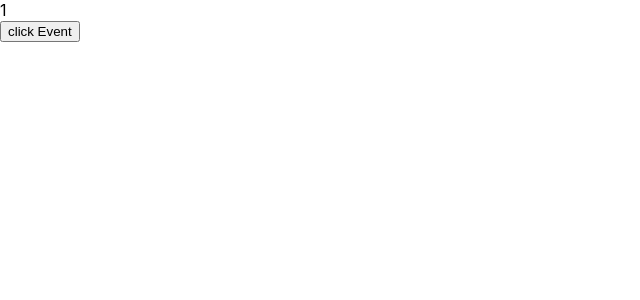
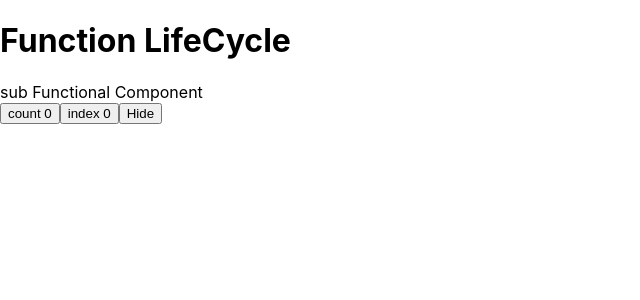
Before and after one commit to rathod-mehul/my-react-app, a React (Create React App) app: page / in a window 1280 px wide. Shown: the top 300 px of the page, without its empty margins (0-640 px from the left). Built offline with nearby package versions, Linux system fonts and the light colour scheme.

Commit message:
lifecycle_hook_function_component_class_component_and_state

```diff
--- a/src/App.js
+++ b/src/App.js
@@ -7,7 +7,11 @@
 // import Slidebar from "./layout/Sidebar";
 // import Footer from "./layout/Footer";
 
-import Stats1 from "./practice_folder/Stats1";
+
+// import Stats1 from "./practice_folder/stats_folder/Stats1";
+// import Hover from "./practice_folder/stats_folder/Hover";
+
+import Practice from "./practice_folder/Practice";
 function App() {
   return (
     //     <div className="App">
@@ -33,9 +37,14 @@
 
     <>
       {/* <Navbar compnayName/>
-      <Slidebar menu={['hoem','about']}/>
-      <Footer details={{name:'user1',mobile:5271679529}}/> */}
-      <Stats1/>
+      <Slidebar menu={['hoem','about']}/>*/}
+      {/* <Footer details={{name:'user1',mobile:5271679529}}/>  */}
+      {/* <Footer details={['name','user1','mobile',5271679529]}/>  */}
+
+      {/* <Stats1/> */}
+      {/* <Hover/> */}
+
+      <Practice/>
 </>
   );
 }
--- a/src/layout/Footer.js
+++ b/src/layout/Footer.js
@@ -1,7 +1,12 @@
+import PropTypes  from "prop-types";
 function Footer(props){
     return(
         <div>this a footer {props.details.name}</div>
     )
 }
 
+Footer.propTypes ={
+    details: PropTypes.object
+}
+
 export default Footer;
--- /dev/null
+++ b/src/practice_folder/Practice.js
@@ -0,0 +1,15 @@
+// import ClassComonent from "./lifecycle/ClassComponent";
+import FunctionHookComponent from "./hook/FunctionHookComponent";
+
+function Practice (){
+
+
+    return(
+        <>
+{/* <ClassComonent/> */}
+<FunctionHookComponent/>
+        </>
+        )
+}
+
+export default Practice;
--- /dev/null
+++ b/src/practice_folder/hook/FunctionHookComponent.js
@@ -0,0 +1,45 @@
+import { useEffect, useState } from "react";
+import SubFunctionHookComponent from "./SubFunctionHookComponent"
+
+function FunctionHookComponent() {
+    const [count, setCount] = useState(0);
+    const [index, setIndex] = useState(0);
+    const [visibility, setVisibility] = useState(true);
+
+    useEffect(() => {
+        console.log('Componet initailzed');
+    });
+
+    useEffect(() => {
+        console.log('count increased');
+    }, [count]);
+
+    useEffect(() => {
+        console.log('index increased');
+    }, [index]);
+
+    let countIncrease = () => {
+        setCount(count + 1);
+    }
+
+    let indexIncrease = () => {
+        setIndex(index + 1);
+    }
+
+    let changeVisibility = () => {
+        setVisibility(!visibility);
+    }
+
+
+    return(
+        <>
+        <h1>Function LifeCycle</h1>
+        {visibility ? <SubFunctionHookComponent/> : ''}
+        <button onClick={countIncrease}>count {count}</button>
+        <button onClick={indexIncrease}>index {index}</button>
+        <button onClick={changeVisibility}>{visibility ? 'Hide' : 'Show'}</button>
+        </>
+    )
+}
+
+export default FunctionHookComponent;
--- /dev/null
+++ b/src/practice_folder/hook/SubFunctionHookComponent.js
@@ -0,0 +1,14 @@
+import React, {useEffect} from "react";
+
+export default function SubFunctionHookComponent(){
+
+    useEffect(() =>{
+        return () => console.log('Component hidden');
+    });
+
+    return(
+        <div>
+        sub Functional Component
+        </div>
+    )
+}
--- /dev/null
+++ b/src/practice_folder/lifecycle/ClassComponent.js
@@ -0,0 +1,49 @@
+import React, { Component } from "react";
+import UpdateComponet from "./UpdateComponent";
+
+export default class Classcomonent extends Component {
+    constructor() {
+        super();
+        this.state = {
+            count: 0,
+            showComponent: true
+        }
+        console.log('constructer');
+    }
+
+    increaseCount = () => {
+        this.setState({
+            count: this.state.count + 1
+        });
+    }
+
+    showComponent = () => {
+        this.setState({
+            showComponent: !this.state.showComponent
+        });
+    }
+
+    componentDidMount(){
+        console.log('componentDidMount');
+    }
+
+    componentDidUpdate(){
+        console.log('componentDidUpdate');
+    }
+
+    componentWillUnmount(){
+        console.log('componentWillUnmount');
+    }
+
+    render(){
+        return(
+            <>
+            <h3>{this.state.count}</h3>
+            <button onClick={this.increaseCount.bind(this)}>increaseCount</button>
+            {/* {this.state.showComponent ? <UpdateComponet count={this.state.count}/> : ''} */}
+            <button onClick={()=>{ this.increaseCount()}}>increaseCount</button>
+            <button onClick={()=>this.showComponent()}>showComponent</button>
+            </>
+        )
+    }
+}
--- /dev/null
+++ b/src/practice_folder/stats_folder/Hover.js
@@ -0,0 +1,17 @@
+import React from "react";
+import { useState } from "react";
+
+function Hover(){
+    let [msg1,msg2] = useState("hover to add");
+    let hoverEvent = () =>{
+        msg2(msg1 + "+" + msg1);
+    }
+
+    return(
+        <div>
+            <div>{msg1}</div>
+            <button onMouseOver={hoverEvent}>hover event</button>
+        </div>
+    );
+}
+export default Hover;
--- a/src/practice_folder/Stats1.js
+++ b/src/practice_folder/stats_folder/Stats1.js
@@ -7,12 +7,9 @@
         msg2(msg1 + 1);
     }
 
-    let clickCapture = () => {
-
-    }
 
     return (
-        <div onClickCapture={clickCapture}>
+        <div >
 
             <div>{msg1}</div>
             <button onClick={clickEvent}>click Event</button>
```
Also changed, not shown: src/practice_folder/lifecycle/UpdateComponent.js (added, +14 -0 lines), src/practice_folder/hook/USeRefComponent.js (added), src/practice_folder/hook/UseCounter.js (added).
